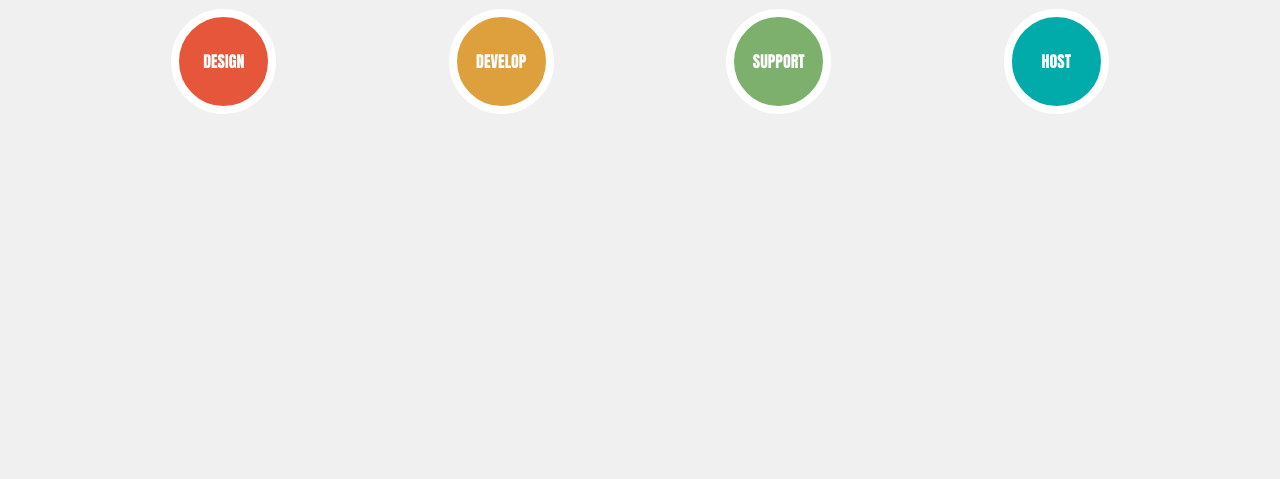
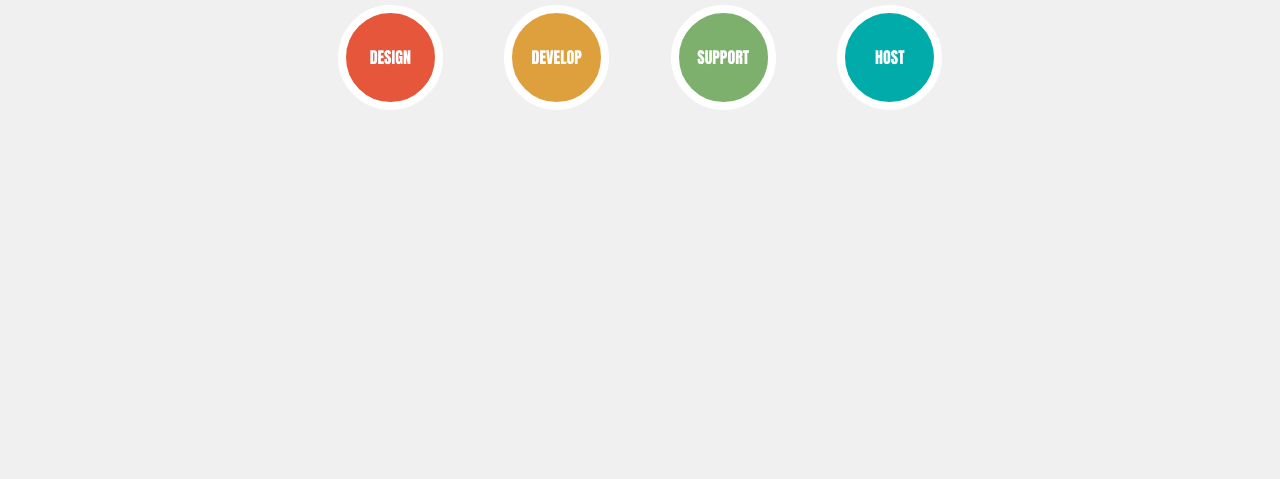
Before and after one commit to Doc-Ry/codeup-design, a plain HTML site: page index.html in a window 1280 px wide. Shown: the part 321-800 px from the top of the page. Drawn offline with nearby package versions, Linux system fonts and the light colour scheme.

Commit message:
fun w circles

```diff
--- a/custom.css
+++ b/custom.css
@@ -66,3 +66,16 @@ body {
         float: right;
     }
 }
+
+
+.circle-padding {
+    padding-right: 0px;
+    padding-left: 0px;
+}
+
+@media (min-width: 992px) {
+    #circles {
+        width: 60%;
+        margin: 0 auto;
+    }
+}
--- a/index.html
+++ b/index.html
@@ -58,28 +58,31 @@
                 <h3 class="text-center anton-font">FROM PARK CITY, UTAH</h3>
             </div>
         </div>
-        <div id="circles" class="d-flex flex-wrap justify-content-around anton-font">
-            <div class="m-1">
+<!--        <div class="">-->
+<!--        4 offset-1 offset-sm-0-->
+            <div id="circles" class="row anton-font ">
+                <div class="circle-padding mb-2 col-6 col-sm-3 d-flex justify-content-center">
                     <div class="circle d-flex justify-content-center align-items-center" id="red">
                         <div>DESIGN</div>
                     </div>
                 </div>
-            <div class="m-1">
+                <div class="circle-padding mb-2 col-6 col-sm-3 d-flex justify-content-center">
                     <div class="circle d-flex justify-content-center align-items-center" id="orange">
                         <div>DEVELOP</div>
                     </div>
                 </div>
-            <div class="m-1">
+                <div class="circle-padding mb-2 col-6 col-sm-3 d-flex justify-content-center">
                     <div class="circle d-flex justify-content-center align-items-center" id="green">
                         <div>SUPPORT</div>
                     </div>
                 </div>
-            <div class="m-1">
+                <div class="circle-padding mb-2 col-6 col-sm-3 d-flex justify-content-center">
                     <div class="circle d-flex justify-content-center align-items-center" id="blue">
                         <div>HOST</div>
                     </div>
                 </div>
             </div>
+<!--        </div>-->
     </div>
 </section>
 
```
Lines whose indentation alone changed are shown as unchanged.
